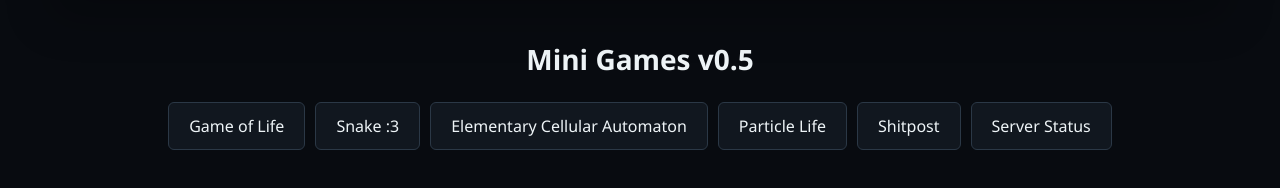
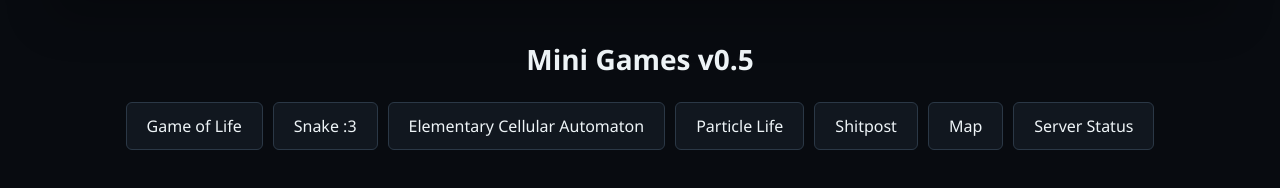
Before and after one commit to GregoryF04/game-of-life, a plain HTML site: page public/index.html in a window 1280 px wide. Shown: the part 60-248 px from the top of the page. Drawn offline with Linux system fonts and the light colour scheme.

Commit message:
Map link

```diff
--- a/public/index.html
+++ b/public/index.html
@@ -28,6 +28,7 @@
       <a href="/elementary-ca/">Elementary Cellular Automaton</a>
       <a href="/particle-life/">Particle Life</a>
       <a href="/shitpost/">Shitpost</a>
+      <a href="https://map.gregorydump.download/">Map</a>
       <a href="/status/">Server Status</a>
     </nav>
   </main>
```
